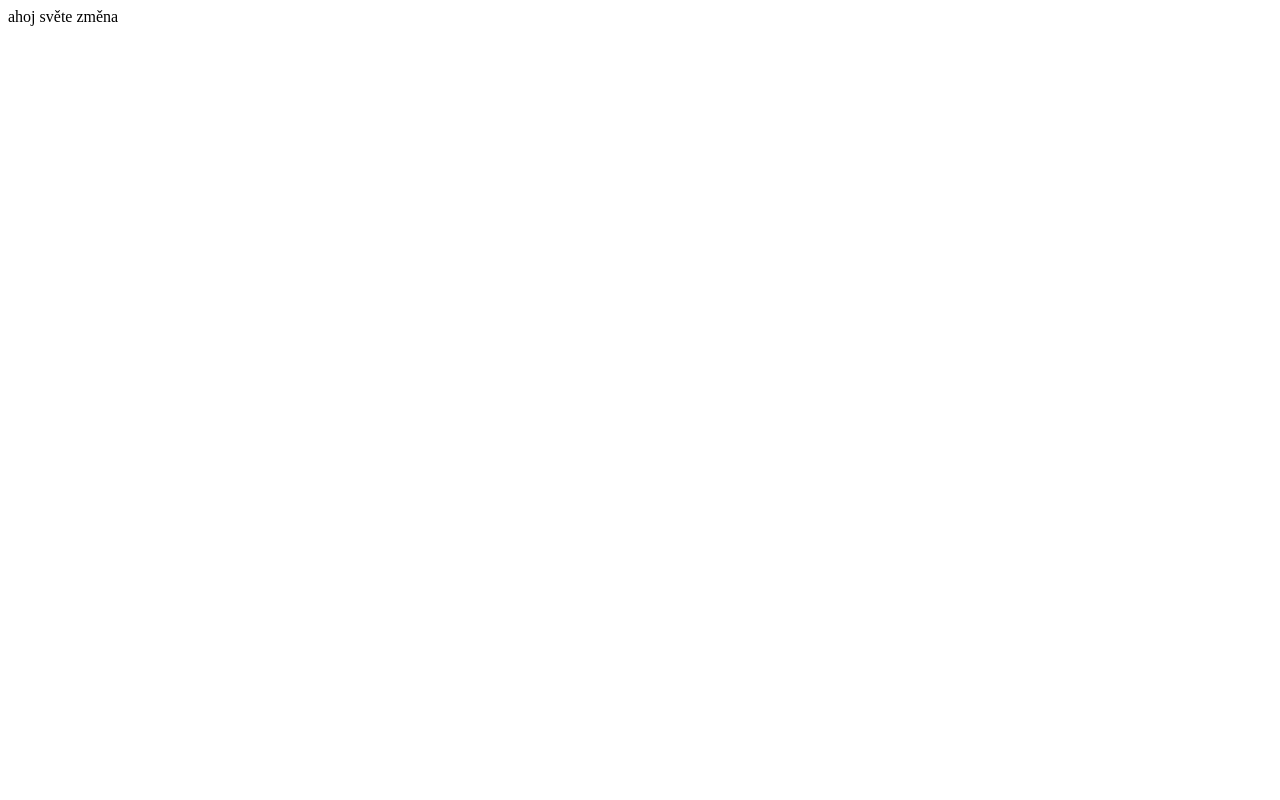
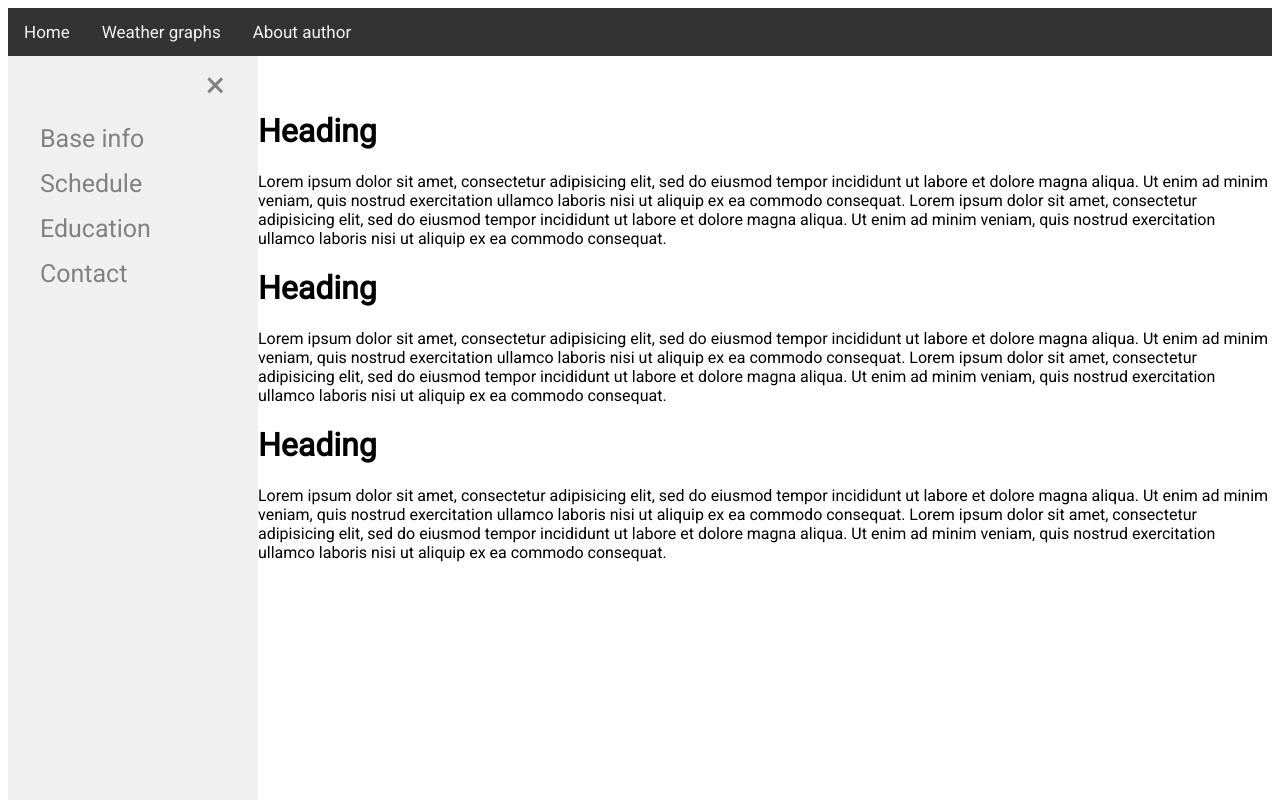
Before and after one commit to KNE0035/VIA_FIRST_PROJECT, a plain HTML site: page Pages/index.html in a window 1280 px wide. Drawn offline with nearby package versions, Linux system fonts and the light colour scheme.

Commit message:
init base structure of app

```diff
--- /dev/null
+++ b/Pages/css/style.css
@@ -0,0 +1,70 @@
+html,body,h1,h2,h3,h4,h5,h6 {font-family: "Roboto", sans-serif;}
+/*header*/
+#topnav {
+    background-color: #333;
+    overflow: hidden;
+}
+
+/* Style the links inside the navigation bar */
+#topnav a {
+    float: left;
+    display: block;
+    color: #f2f2f2;
+    text-align: center;
+    padding: 14px 16px;
+    text-decoration: none;
+    font-size: 17px;
+}
+
+/* Change the color of links on hover */
+#topnav a:hover {
+    background-color: #ddd;
+    color: black;
+}
+
+/* Add a color to the active/current link */
+#topnav a.active {
+    background-color: #4CAF50;
+    color: white;
+}
+
+/*sideBar*/
+#sideBar nav {
+    height: 100%;
+    width: 250px;
+    position: fixed;
+    z-index: 3;
+    top: 56px;
+    bottom: 0px;
+    background-color: #111;
+    overflow-x: hidden;
+    transition: 0.5s;
+    padding-top: 60px;
+    background-color: #f0f0f0 !important;
+}
+
+#sideBar nav a {
+    padding: 8px 8px 8px 32px;
+    text-decoration: none;
+    font-size: 25px;
+    color: #818181;
+    display: block;
+    transition: 0.3s;
+}
+
+#sideBar nav a:hover {
+    color: #f1f1f1;
+}
+
+#sideBar nav .closebtn {
+    position: absolute;
+    top: 0;
+    right: 25px;
+    font-size: 36px;
+    margin-left: 50px;
+}
+
+@media screen and (max-height: 450px) {
+    #sideBar nav {padding-top: 15px;}
+    #sideBar nav a {font-size: 18px;}
+}
--- a/Pages/index.html
+++ b/Pages/index.html
@@ -1,12 +1,89 @@
 <!DOCTYPE html>
-<html lang="en">
-<head>
-    <meta charset="UTF-8">
-    <title>Title</title>
-    <script src="https://ajax.googleapis.com/ajax/libs/jquery/3.2.1/jquery.min.js"></script>
-    <script src="scripts/weatherController.js" type="text/javascript"></script>
-</head>
+<html>
+<title>Weather history review</title>
+<meta charset="UTF-8">
+<meta name="viewport" content="width=device-width, initial-scale=1">
+<link rel="stylesheet" href="https://fonts.googleapis.com/css?family=Roboto">
+<link rel="stylesheet" href="https://cdnjs.cloudflare.com/ajax/libs/font-awesome/4.7.0/css/font-awesome.min.css">
+<script src="https://ajax.googleapis.com/ajax/libs/jquery/3.2.1/jquery.min.js"></script>
+<script src="scripts/weatherController.js" type="text/javascript"></script>
+<script src="scripts/initScript.js" type="text/javascript"></script>
+
+<link rel="stylesheet" href="css/style.css">
 <body>
-<div id = "content">ahoj světe změna</div>
+
+<!-- Navbar -->
+<div id="header"></div>
+
+<!-- Sidebar -->
+<div id="sideBar"></div>
+<span style="font-size:30px;cursor:pointer" onclick="openNav()">&#9776; open</span>
+<div id="content"></div>
+
+<!-- Main content: shift it to the right by 250 pixels when the sidebar is visible -->
+<div class="w3-main" style="margin-left:250px">
+
+    <div class="w3-row w3-padding-64">
+        <div class="w3-twothird w3-container">
+            <h1 class="w3-text-teal">Heading</h1>
+            <p>Lorem ipsum dolor sit amet, consectetur adipisicing elit, sed do eiusmod tempor incididunt ut labore et dolore magna aliqua. Ut enim ad minim veniam, quis nostrud exercitation ullamco laboris nisi ut aliquip ex ea commodo consequat. Lorem ipsum
+                dolor sit amet, consectetur adipisicing elit, sed do eiusmod tempor incididunt ut labore et dolore magna aliqua. Ut enim ad minim veniam, quis nostrud exercitation ullamco laboris nisi ut aliquip ex ea commodo consequat.</p>
+        </div>
+    </div>
+
+    <div class="w3-row">
+        <div class="w3-twothird w3-container">
+            <h1 class="w3-text-teal">Heading</h1>
+            <p>Lorem ipsum dolor sit amet, consectetur adipisicing elit, sed do eiusmod tempor incididunt ut labore et dolore magna aliqua. Ut enim ad minim veniam, quis nostrud exercitation ullamco laboris nisi ut aliquip ex ea commodo consequat. Lorem ipsum
+                dolor sit amet, consectetur adipisicing elit, sed do eiusmod tempor incididunt ut labore et dolore magna aliqua. Ut enim ad minim veniam, quis nostrud exercitation ullamco laboris nisi ut aliquip ex ea commodo consequat.</p>
+        </div>
+    </div>
+
+    <div class="w3-row w3-padding-64">
+        <div class="w3-twothird w3-container">
+            <h1 class="w3-text-teal">Heading</h1>
+            <p>Lorem ipsum dolor sit amet, consectetur adipisicing elit, sed do eiusmod tempor incididunt ut labore et dolore magna aliqua. Ut enim ad minim veniam, quis nostrud exercitation ullamco laboris nisi ut aliquip ex ea commodo consequat. Lorem ipsum
+                dolor sit amet, consectetur adipisicing elit, sed do eiusmod tempor incididunt ut labore et dolore magna aliqua. Ut enim ad minim veniam, quis nostrud exercitation ullamco laboris nisi ut aliquip ex ea commodo consequat.</p>
+        </div>
+    </div>
+
+    <!--<footer id="myFooter">-->
+        <!--<div class="w3-container w3-theme-l2 w3-padding-32">-->
+            <!--<h4>Footer</h4>-->
+        <!--</div>-->
+
+        <!--<div class="w3-container w3-theme-l1">-->
+            <!--<p>Powered by <a href="https://www.w3schools.com/w3css/default.asp" target="_blank">w3.css</a></p>-->
+        <!--</div>-->
+    <!--</footer>-->
+
+    <!-- END MAIN -->
+</div>
+
+<!--<script>-->
+    <!--// Get the Sidebar-->
+    <!--var mySidebar = document.getElementById("mySidebar");-->
+
+    <!--// Get the DIV with overlay effect-->
+    <!--var overlayBg = document.getElementById("myOverlay");-->
+
+    <!--// Toggle between showing and hiding the sidebar, and add overlay effect-->
+    <!--function w3_open() {-->
+        <!--if (mySidebar.style.display === 'block') {-->
+            <!--mySidebar.style.display = 'none';-->
+            <!--overlayBg.style.display = "none";-->
+        <!--} else {-->
+            <!--mySidebar.style.display = 'block';-->
+            <!--overlayBg.style.display = "block";-->
+        <!--}-->
+    <!--}-->
+
+    <!--// Close the sidebar with the close button-->
+    <!--function w3_close() {-->
+        <!--mySidebar.style.display = "none";-->
+        <!--overlayBg.style.display = "none";-->
+    <!--}-->
+<!--</script>-->
+
 </body>
 </html>
--- /dev/null
+++ b/Pages/scripts/initScript.js
@@ -0,0 +1,14 @@
+$( document ).ready(function() {
+    console.log( "ready!" );
+    $("#header").load("segments/topNav.html");
+    $("#sideBar").load("segments/aboutAuthorSideBar.html");
+});
+
+
+function openNav() {
+    $("#sideBar nav").css("width", "250px");
+}
+
+function closeNav() {
+    $("#sideBar nav").css("width", "0px");
+}
--- /dev/null
+++ b/Pages/segments/aboutAuthorSideBar.html
@@ -0,0 +1,7 @@
+<nav id="aboutAuthorSideNav">
+    <a href="javascript:void(0)" class="closebtn" onclick="closeNav()">&times;</a>
+    <a href="#">Base info</a>
+    <a href="#">Schedule</a>
+    <a href="#">Education</a>
+    <a href="#">Contact</a>
+</nav>
--- /dev/null
+++ b/Pages/segments/topNav.html
@@ -0,0 +1,5 @@
+<nav id="topnav">
+    <a href="#home">Home</a>
+    <a href="#weatherGraphs">Weather graphs</a>
+    <a href="#aboutAuthor">About author</a>
+</nav>
```
Also changed, not shown: Pages/segments/aboutAppSideBar.html (added), Pages/segments/weatherGraphsSideBar.html (added).
